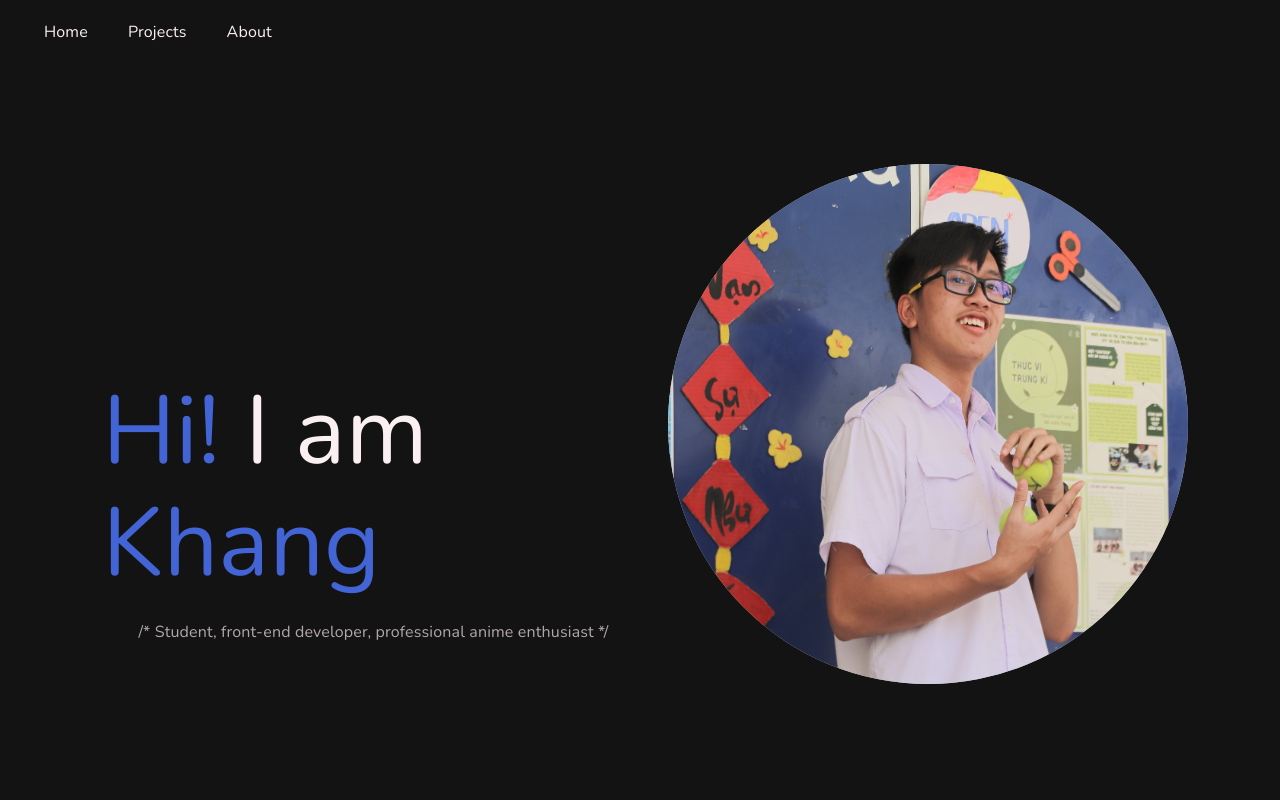
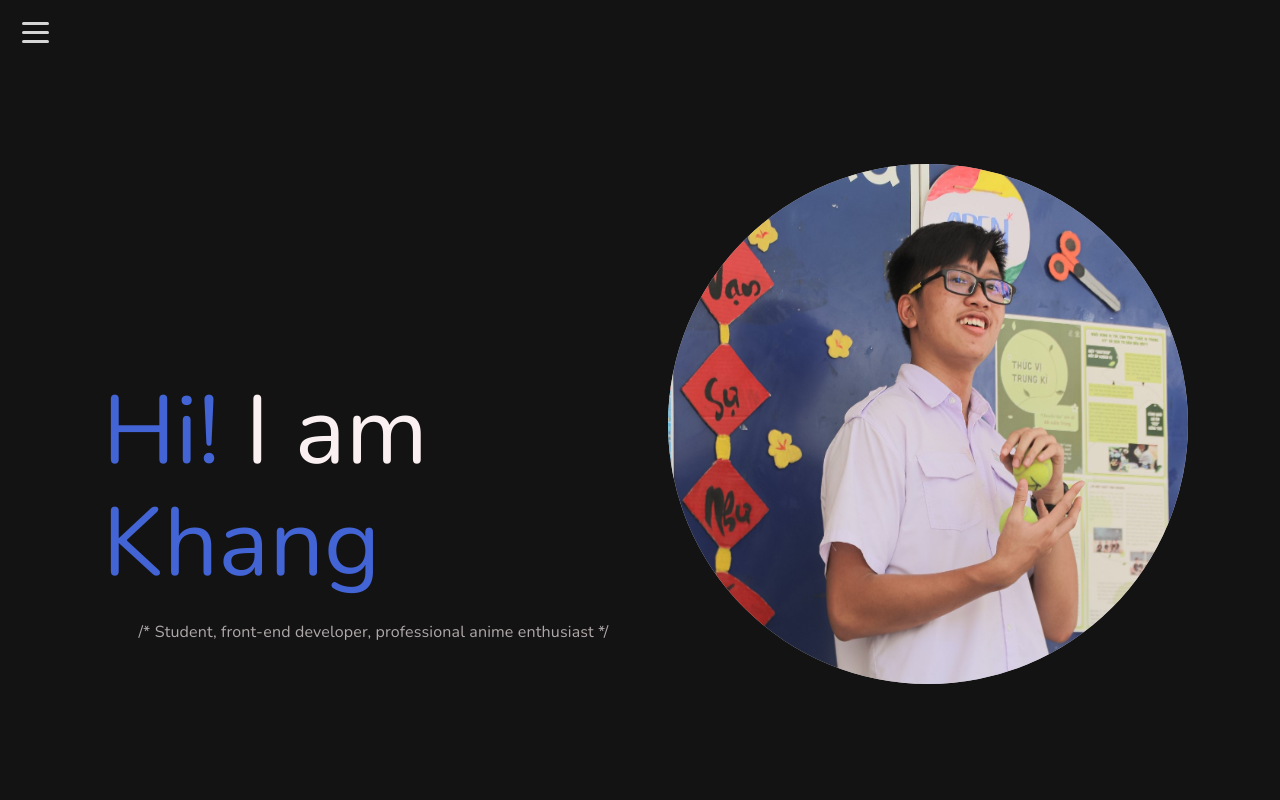
Before and after one commit to therealozp/portfolio, a Next.js app: page / in a window 1280 px wide. Shown: the top 800 px of the page. Built offline with nearby package versions, Linux system fonts and the light colour scheme.

Commit message:
added drawer + hackertext

```diff
--- a/pages/index.js
+++ b/pages/index.js
@@ -1,11 +1,16 @@
 import React from 'react';
 import HomePage from '../src/pages/HomePage';
+import dynamic from 'next/dynamic';
+
+const WrapperNoSSR = dynamic(() => import('../src/components/extra/Wrapper'), {
+	ssr: false,
+});
 
 const index = () => {
 	return (
-		<div>
+		<WrapperNoSSR>
 			<HomePage />
-		</div>
+		</WrapperNoSSR>
 	);
 };
 
--- /dev/null
+++ b/src/components/extra/Wrapper.js
@@ -0,0 +1,16 @@
+import React, { useState } from 'react';
+import Navbar from '../navigation/Navbar';
+import NewSideBar from '../navigation/NewSideBar';
+
+const Wrapper = ({ children }) => {
+	const [open, setOpen] = useState(false);
+	return (
+		<>
+			<Navbar open={open} setOpen={setOpen} />
+			<NewSideBar open={open} setOpen={setOpen} />
+			{children}
+		</>
+	);
+};
+
+export default Wrapper;
--- a/src/components/navigation/Navbar.js
+++ b/src/components/navigation/Navbar.js
@@ -1,30 +1,31 @@
 import React from 'react';
-import Link from 'next/link';
-import { AppBar, Toolbar, Typography } from '@mui/material';
-import { Box, styled } from '@mui/system';
+import { AppBar, Toolbar, IconButton } from '@mui/material';
+import { styled } from '@mui/system';
+import clsx from 'clsx';
 import styles from '../../../styles/navbar.module.scss';
 
 const Mixin = styled('div')(({ theme }) => theme.mixins.toolbar);
 
-const AppBarTile = ({ children, href }) => {
+const CustomFadeAwayIcon = ({ isnavBarActive }) => {
 	return (
-		<Box sx={{ padding: '10px', margin: '0 10px' }}>
-			<Link href={href} passHref>
-				<Typography className={styles.links}>{children}</Typography>
-			</Link>
-		</Box>
+		<div className={clsx(styles.navIcon, { [styles.open]: isnavBarActive })}>
+			<span></span>
+			<span></span>
+			<span></span>
+			<span></span>
+			<span></span>
+		</div>
 	);
 };
 
-const Navbar = () => {
+const Navbar = ({ open, setOpen }) => {
 	return (
 		<>
 			<AppBar elevation={0} color="transparent">
 				<Toolbar>
-					<AppBarTile href="/">Home</AppBarTile>
-					<AppBarTile href="/projects">Projects</AppBarTile>
-					<AppBarTile href="/moreaboutme">About</AppBarTile>
-					{/* <AppBarTile href="/contact">Contact</AppBarTile> */}
+					<IconButton onClick={setOpen}>
+						<CustomFadeAwayIcon isnavBarActive={open} onClick={setOpen} />
+					</IconButton>
 				</Toolbar>
 			</AppBar>
 			<Mixin />
--- /dev/null
+++ b/src/components/navigation/NewSideBar.js
@@ -0,0 +1,75 @@
+import React from 'react';
+import { Box, Drawer } from '@mui/material';
+
+const letters = 'ABCDEFGHIJKLMNOPQRSTUVWXYZ';
+const randomShuffle = ({ name, value }) => {
+	let iterations = 0;
+	const text = value;
+	const interval = setInterval(() => {
+		document.getElementById(name).innerHTML = document
+			.getElementById(name)
+			.innerHTML.split('')
+			.map((letter, index) => {
+				if (index < iterations) {
+					return text[index];
+				}
+				return letters[Math.floor(Math.random() * 26)];
+			})
+			.join('');
+		if (iterations === text.length) {
+			clearInterval(interval);
+		}
+		iterations += 1 / 2;
+	}, 30);
+};
+
+const HackerText = ({ name, value }) => {
+	return (
+		<Box
+			sx={{
+				width: '100%',
+				display: 'flex',
+				justifyContent: 'center',
+				alignItems: 'center',
+				padding: '5px',
+			}}
+		>
+			<p
+				id={name}
+				onMouseOver={() => randomShuffle({ name, value })}
+				style={{
+					fontFamily: 'Inconsolata',
+					fontSize: 'clamp(1.5rem, 2vw, 2rem)',
+					fontWeight: '500',
+					letterSpacing: '5px',
+				}}
+			>
+				{value}
+			</p>
+		</Box>
+	);
+};
+
+const NewSideBar = ({ open, setOpen }) => {
+	return (
+		<Drawer
+			open={open}
+			onClose={() => setOpen(false)}
+			PaperProps={{
+				sx: {
+					width: '30vw',
+					height: '95vh',
+					margin: '2.5vh 1vw',
+				},
+			}}
+		>
+			<Box>
+				<HackerText value="HOME" name="test" />
+				<HackerText value="PROJECTS" name="proj" />
+				<HackerText value="ABOUT ME" name="me" />
+			</Box>
+		</Drawer>
+	);
+};
+
+export default NewSideBar;
--- a/src/pages/HomePage.js
+++ b/src/pages/HomePage.js
@@ -1,5 +1,4 @@
 import React, { useEffect } from 'react';
-import Navbar from '../components/navigation/Navbar';
 import IntroBlock from '../components/blocks/IntroBlock';
 import ProjectBlock from '../components/blocks/ProjectBlock';
 import AboutBlock from '../components/blocks/AboutBlock';
@@ -8,7 +7,8 @@ import { Typography } from '@mui/material';
 import gsap, { Expo, Power1 } from 'gsap';
 
 // import { Timeline } from 'gsap/all';
-const HomePage = () => {
+
+const AnimatedBlock = () => {
 	useEffect(() => {
 		const tl = gsap.timeline();
 		tl.from('.kore', {
@@ -154,8 +154,14 @@ const HomePage = () => {
 					</Typography>
 				</Box>
 			</Box>
+		</>
+	);
+};
+
+const HomePage = () => {
+	return (
+		<>
 			<Box sx={{ padding: '0 64px' }}>
-				<Navbar />
 				<IntroBlock />
 				<ProjectBlock />
 				<AboutBlock />
--- a/src/pages/MoreAboutMe.js
+++ b/src/pages/MoreAboutMe.js
@@ -1,5 +1,4 @@
 import React from 'react';
-import Navbar from '../components/navigation/Navbar';
 import { Box } from '@mui/system';
 import SchoolBlock from '../components/blocks/SchoolBlock';
 import PersonalBlock from '../components/blocks/PersonalBlock';
@@ -7,7 +6,6 @@ import { Typography } from '@mui/material';
 const MoreAboutMe = () => {
 	return (
 		<Box>
-			<Navbar />
 			<SchoolBlock />
 			<Box
 				style={{
--- a/src/pages/ProjectPage.js
+++ b/src/pages/ProjectPage.js
@@ -1,5 +1,4 @@
 import React from 'react';
-import Navbar from '../components/navigation/Navbar';
 import { Box } from '@mui/system';
 import ProjectPageCard from '../components/projects/ProjectPageCard';
 import Image from 'next/image';
@@ -69,7 +68,6 @@ const projects = [
 const ProjectPage = () => {
 	return (
 		<Box sx={{ padding: '0 64px' }}>
-			<Navbar />
 			<Box
 				sx={{
 					padding: '32px',
--- a/styles/navbar.module.scss
+++ b/styles/navbar.module.scss
@@ -23,3 +23,104 @@
 	transform-origin: bottom left;
 	transform: scaleX(1);
 }
+
+.navIcon {
+	width: 27px;
+	height: 21px;
+	position: relative;
+	/* margin: 50px auto; */
+	-webkit-transform: rotate(0deg);
+	-moz-transform: rotate(0deg);
+	-o-transform: rotate(0deg);
+	transform: rotate(0deg);
+	-webkit-transition: 0.5s ease-in-out;
+	-moz-transition: 0.5s ease-in-out;
+	-o-transition: 0.5s ease-in-out;
+	transition: 0.5s ease-in-out;
+	cursor: pointer;
+	margin-left: -10px;
+}
+.navIcon span {
+	display: block;
+	position: absolute;
+	height: 3px;
+	width: 100%;
+	background: #d6d6d6;
+	border-radius: 9px;
+	opacity: 1;
+	left: 0;
+	-webkit-transform: rotate(0deg);
+	-moz-transform: rotate(0deg);
+	-o-transform: rotate(0deg);
+	transform: rotate(0deg);
+	-webkit-transition: 0.25s ease-in-out;
+	-moz-transition: 0.25s ease-in-out;
+	-o-transition: 0.25s ease-in-out;
+	transition: 0.25s ease-in-out;
+}
+.navIcon span:nth-child(1) {
+	top: 0px;
+	-webkit-transform-origin: left center;
+	-moz-transform-origin: left center;
+	-o-transform-origin: left center;
+	transform-origin: left center;
+}
+.navIcon span:nth-child(2) {
+	top: 9px;
+	-webkit-transform-origin: left center;
+	-moz-transform-origin: left center;
+	-o-transform-origin: left center;
+	transform-origin: left center;
+}
+
+.navIcon span:nth-child(3) {
+	top: 18px;
+	-webkit-transform-origin: left center;
+	-moz-transform-origin: left center;
+	-o-transform-origin: left center;
+	transform-origin: left center;
+}
+.navIcon span:nth-child(4) {
+	top: 0px;
+	opacity: 0;
+	-webkit-transform-origin: right center;
+	-moz-transform-origin: right center;
+	-o-transform-origin: right center;
+	transform-origin: right center;
+}
+.navIcon span:nth-child(5) {
+	top: 18px;
+	-webkit-transform-origin: right center;
+	-moz-transform-origin: right center;
+	-o-transform-origin: right center;
+	transform-origin: right center;
+	opacity: 0;
+}
+.open span:nth-child(1) {
+	width: 85%;
+}
+
+.open span:nth-child(2) {
+	width: 50%;
+	opacity: 1;
+}
+
+.open span:nth-child(3) {
+	width: 85%;
+}
+
+.open span:nth-child(4) {
+	top: 10%;
+	width: 40%;
+	transform: rotate(-45deg);
+	left: 55%;
+	opacity: 1;
+}
+
+.open span:nth-child(5) {
+	top: 77%;
+	width: 40%;
+	left: 55%;
+	transform: rotate(45deg);
+	opacity: 1;
+}
```
Also changed, not shown: pages/moreaboutme.js (+7 -2 lines), pages/projects.js (+7 -2 lines), pages/testpage.js (+7 -2 lines), 1 other file (tests, documents, lock files or other folders).
